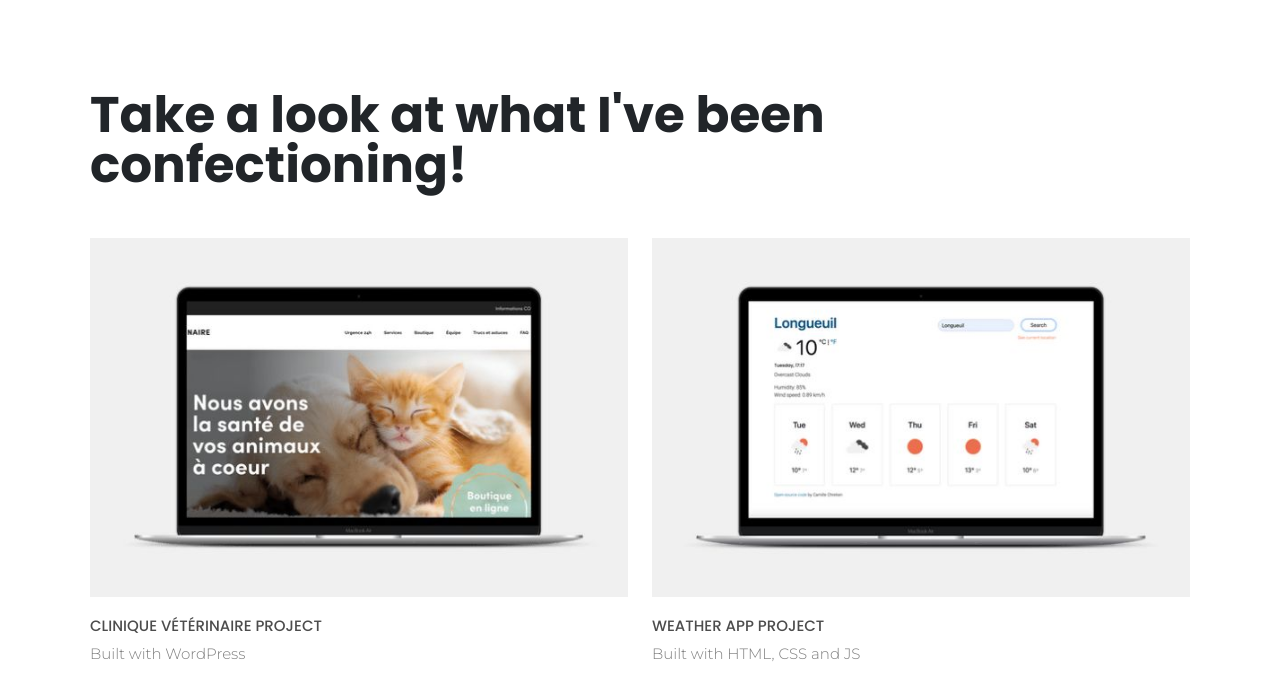
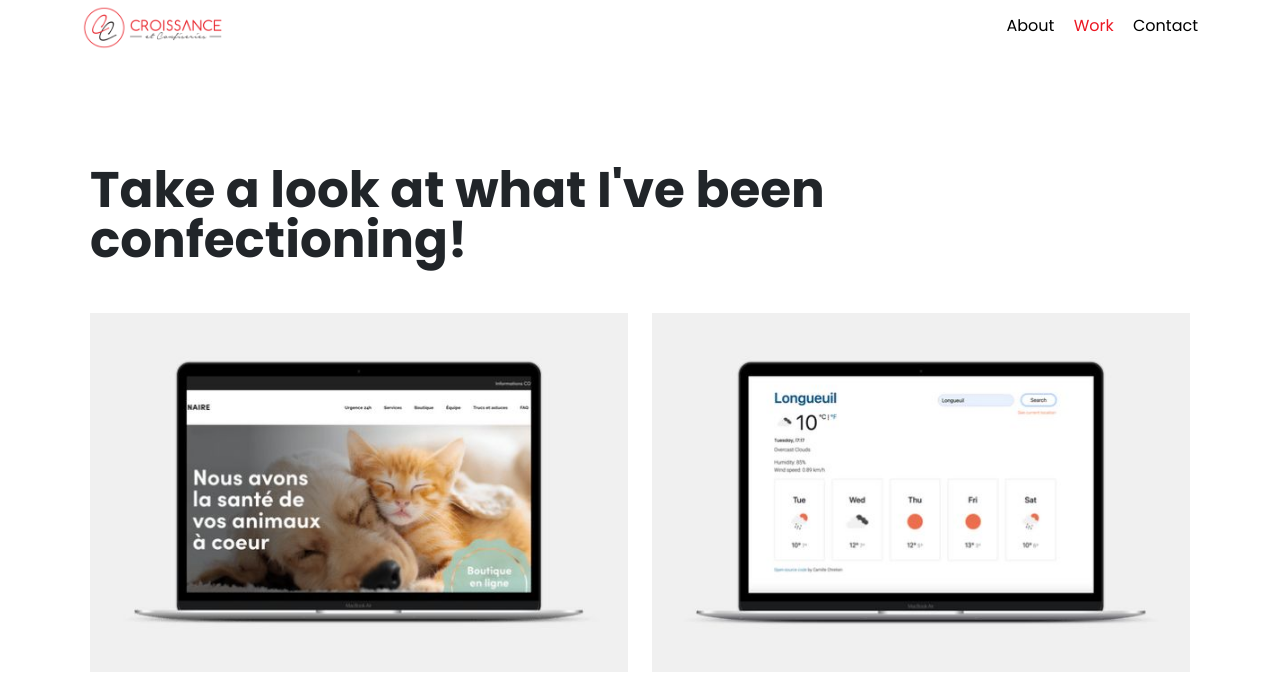
Before and after one commit to camillechretien/SheCodes_Responsive_project, a plain HTML site: page work.html in a window 1280 px wide. Shown: the top 689 px of the page. Drawn offline with nearby package versions, Linux system fonts and the light colour scheme.

Commit message:
Added navigation

```diff
--- a/style/style.css
+++ b/style/style.css
@@ -50,6 +50,40 @@ p {
   font-size: var(--content-font-size);
   font-weight: 300;
   color: var(--text-color);
+}
+
+nav {
+  padding: 5px 0;
+  margin-top: 0px;
+  margin-bottom: 20px;
+}
+
+nav li {
+  display: inline;
+  list-style: none;
+  font-family: var(--heading-font-family);
+  line-height: 42px;
+  margin-left: 15px;
+}
+
+nav ul {
+  padding: 0px;
+  margin: 0px;
+}
+
+nav a {
+  text-decoration: none;
+  color: rgb(0, 0, 0);
+  transition: all 100ms ease-in-out;
+}
+
+nav a:hover,
+nav li.active a {
+  color: var(--branding-color);
+}
+
+.logo-homepage {
+  max-width: 150px;
 }
 
 .hero {
@@ -172,6 +206,16 @@ p {
     line-height: 40px;
   }
 
+  nav {
+    padding-right: 0px;
+    margin: 0px;
+    margin-top: 0px;
+  }
+
+  nav ul {
+    padding-top: 10px;
+  }
+
   .grey-block {
     padding: 30px 20px;
   }
--- a/work.html
+++ b/work.html
@@ -31,6 +31,36 @@
     <link rel="stylesheet" href="style/style.css" />
   </head>
   <body>
+    <div class="container">
+      <nav class="d-flex justify-content-between">
+        <a href="/" title="Homepage">
+          <img
+            src="/images/CC_logo.png"
+            class="logo-homepage d-none d-md-block"
+            alt="Logo Croissance et confiseries"
+          />
+        </a>
+        <a href="/" title="Homepage">
+          <img
+            src="/images/CC_logo_small.png"
+            class="logo-homepage d-block d-md-none"
+            alt="small logo Croissance et confiseries"
+            width="60px"
+          />
+        </a>
+        <ul>
+          <li>
+            <a href="/about.html" title="About page">About</a>
+          </li>
+          <li class="active">
+            <a href="/work.html" title="Work page">Work</a>
+          </li>
+          <li>
+            <a href="/contact.html" title="Contact page">Contact</a>
+          </li>
+        </ul>
+      </nav>
+    </div>
     <div class="content">
       <h1 class="mb-5">Take a look at what I've been confectioning!</h1>
       <div class="row d-flex">
```
Also changed, not shown: about.html (+26 -0 lines), contact.html (+29 -1 lines), index.html (+28 -0 lines), images/CC_logo.png (added), images/CC_logo_small.png (added), images/favicon.png (added), images/white_logo.png (added).
